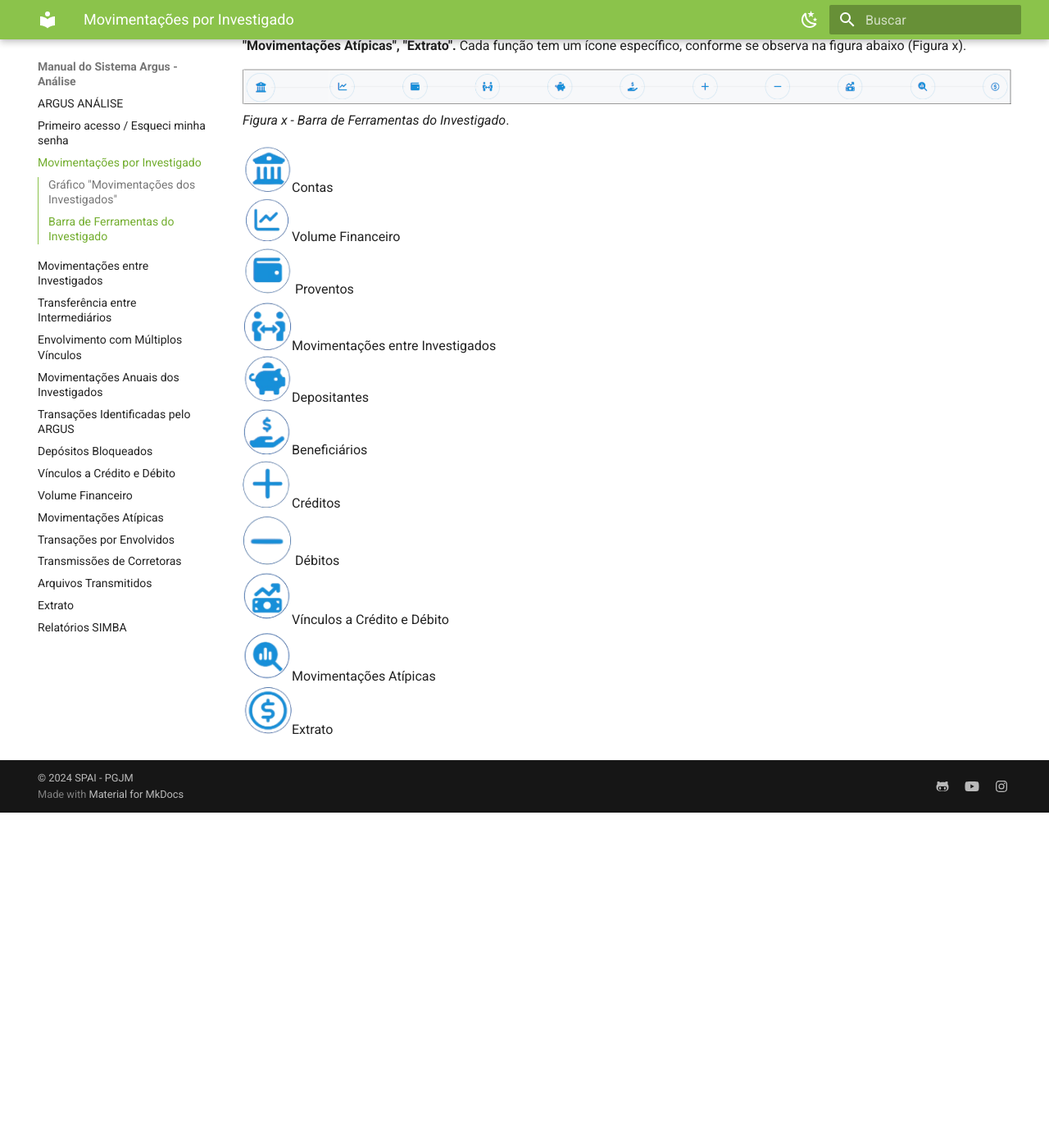
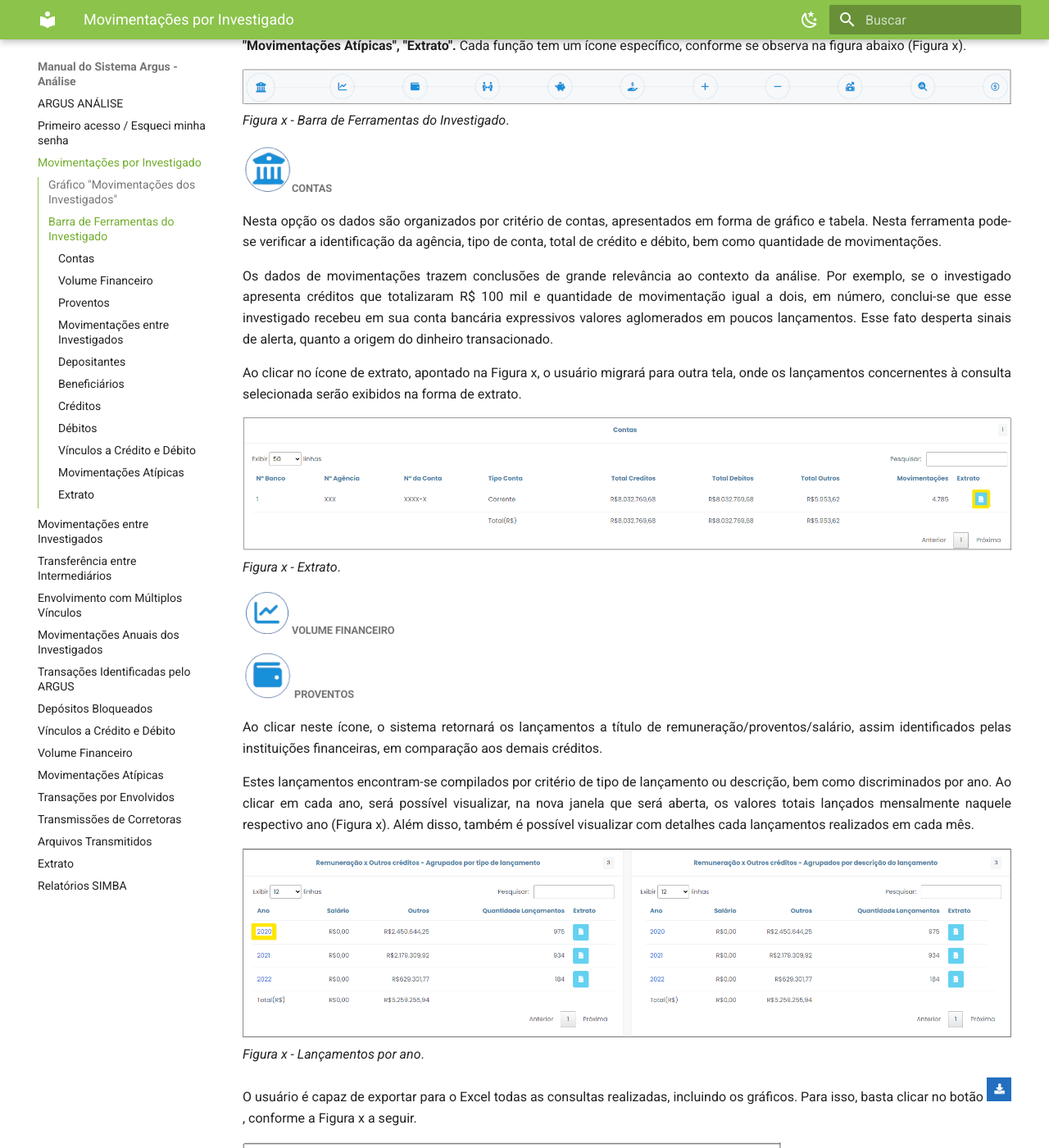
Before and after one commit to PGJM-SPAI/Manual_ARGUS_An-lise, an MkDocs documentation site: the page built from docs/Página02.md, in a window 1280 px wide and 1400 px high, scrolled down 1837 px. Shown: the whole window at 82% size. Built offline with MkDocs 1.6.1 and Material for MkDocs 9.7.7, drawn with Linux system fonts in a browser that asks for light colours; before the commit the page ends 2828 px from its top, so only the background shows below that; some of the changed text lies outside the part shown.

Commit message:
Proventos

```diff
--- a/docs/Página02.md
+++ b/docs/Página02.md
@@ -4,7 +4,7 @@
 
 <p style="text-align: justify;">Esta opção elenca os investigados por nome e CPF/CNPJ, mostrando os totais de crédito, débito, outros e a quantidade de lançamentos que compõem o somatório de valores demostrado. Trata-se do botão que dá acesso à navegação dos dados de cada um dos investigados.</p><br>
 
-#### Gráfico "Movimentações dos Investigados"
+#### <span style="background-color: #FFFFFF; border-radius: 4px; padding: 5px; color: #000000; border: 1px solid #000000;">Gráfico "Movimentações dos Investigados"</span>
 ![](img/MovimentaçõesDosInvestigados.png)<br>
 *Figura x - Gráfico "Movimentações dos Investigado"*. <br>
 
@@ -17,20 +17,39 @@
 <p style="text-align: justify;"> Ao clicar nas barras do gráfico ou no CPF/CNPJ (primeira coluna da tabela) de algum dos investigados , o usuário será redirecionado para a tela específica do investigado em questão. </p><br>
 
 
-#### Barra de Ferramentas do Investigado
+#### <span style="background-color: #FFFFFF; border-radius: 4px; padding: 5px; color: #000000; border: 1px solid #000000;">Barra de Ferramentas do Investigado</span>
 <p style="text-align: justify;"> A barra de ferramentas do investigado é composta das seguintes funcionalidades: <strong>"Contas", "Volume Financeiro", "Proventos", "Movimentações entre Investigados", "Depositantes", "Beneficiários", "Créditos", "Débitos", "Vínculos a Crédito e Débito", "Movimentações Atípicas", "Extrato".</strong> Cada função tem um ícone específico, conforme se observa na figura abaixo (Figura x). </p>
 
 ![](img/FerramentasInvestigados.png)<br>
 *Figura x - Barra de Ferramentas do Investigado*. <br>
 
-<img src="../img/CircleBanco.png"  width="60px">Contas<br>
-<img src="../img/CircleVolume.png" height="60px" width="60px">Volume Financeiro<br>
-<img src="../img/CircleProventos.png" height="60px" width="60px"> Proventos<br>
-<img src="../img/CircleMovimentaçõesEntreInvestigados.png" height="60px" width="60px">Movimentações entre Investigados<br>
-<img src="../img/CircleDepositantes.png" height="60px" width="60px">Depositantes<br>
-<img src="../img/CircleBeneficiários.png" height="60px" width="60px">Beneficiários<br>
-<img src="../img/CircleCréditos.png" height="60px" width="60px">Créditos <br>
-<img src="../img/CircleDébitos.png" height="60px" width="60px"> Débitos<br>
-<img src="../img/CircleVínculos.png" height="60px" width="60px">Vínculos a Crédito e Débito<br>
-<img src="../img/CircleMovimentações.png" height="60px" width="60px">Movimentações Atípicas<br>
-<img src="../img/CircleExtratos.png" height="60px" width="60px">Extrato<br>
+##### <img src="../img/CircleBanco.png"  width="60px">Contas<br>
+<p style="text-align: justify;">Nesta opção os dados são organizados por critério de contas, apresentados em forma de gráfico e tabela. Nesta ferramenta pode-se verificar a identificação da agência, tipo de conta, total de crédito e débito, bem como quantidade de movimentações. </p>
+<p style="text-align: justify;">Os dados de movimentações trazem conclusões de grande relevância ao contexto da análise. Por exemplo, se o investigado apresenta créditos que totalizaram R$ 100 mil e quantidade de movimentação igual a dois, em número, conclui-se que esse investigado recebeu em sua conta bancária expressivos valores aglomerados em poucos lançamentos. Esse fato desperta sinais de alerta, quanto a origem do dinheiro transacionado. </p>
+<p style="text-align: justify;">Ao clicar no ícone de extrato, apontado na Figura x, o usuário migrará para outra tela, onde os lançamentos concernentes à consulta selecionada serão exibidos na forma de extrato. </p>
+
+![](img/ContaInvestigado.png)<br>
+*Figura x - Extrato*. <br>
+
+##### <img src="../img/CircleVolume.png" height="60px" width="60px">Volume Financeiro<br>
+##### <img src="../img/CircleProventos.png" height="60px" width="60px"> Proventos<br>
+<p style="text-align: justify;">Ao clicar neste ícone, o sistema retornará os lançamentos a título de remuneração/proventos/salário, assim identificados pelas instituições financeiras, em comparação aos demais créditos.</p>
+<p style="text-align: justify;">Estes lançamentos encontram-se compilados por critério de tipo de lançamento ou descrição, bem como discriminados por ano. Ao clicar em cada ano, será possível visualizar, na nova janela que será aberta, os valores totais lançados mensalmente naquele respectivo ano (Figura x). Além disso, também é possível visualizar com detalhes cada lançamentos realizados em cada mês.</p>
+
+![](img/Proventos.png)<br>
+*Figura x - Lançamentos por ano*. <br>
+
+<p style="text-align: justify;"> O usuário é capaz de exportar para o Excel todas as consultas realizadas, incluindo os gráficos. Para isso, basta clicar no botão <img src="../img/Download.png" width="30px">, conforme a Figura x a seguir.</p>
+
+<img src="../img/BaixarProventos.png" width="70%"><br>
+*Figura x - Exportar para Excel*. <br>
+
+
+##### <img src="../img/CircleMovimentaçõesEntreInvestigados.png" height="60px" width="60px">Movimentações entre Investigados<br>
+##### <img src="../img/CircleDepositantes.png" height="60px" width="60px">Depositantes<br>
+##### <img src="../img/CircleBeneficiários.png" height="60px" width="60px">Beneficiários<br>
+##### <img src="../img/CircleCréditos.png" height="60px" width="60px">Créditos <br>
+##### <img src="../img/CircleDébitos.png" height="60px" width="60px"> Débitos<br>
+##### <img src="../img/CircleVínculos.png" height="60px" width="60px">Vínculos a Crédito e Débito<br>
+##### <img src="../img/CircleMovimentações.png" height="60px" width="60px">Movimentações Atípicas<br>
+##### <img src="../img/CircleExtratos.png" height="60px" width="60px">Extrato<br>
```
Also changed, not shown: docs/img/BaixarProventos.png (added), docs/img/ContaInvestigado.png (added), docs/img/Download.png (added), docs/img/Filtro.svg (deleted), docs/img/OpçõesFiltro.png (deleted), docs/img/Proventos.png (added).
